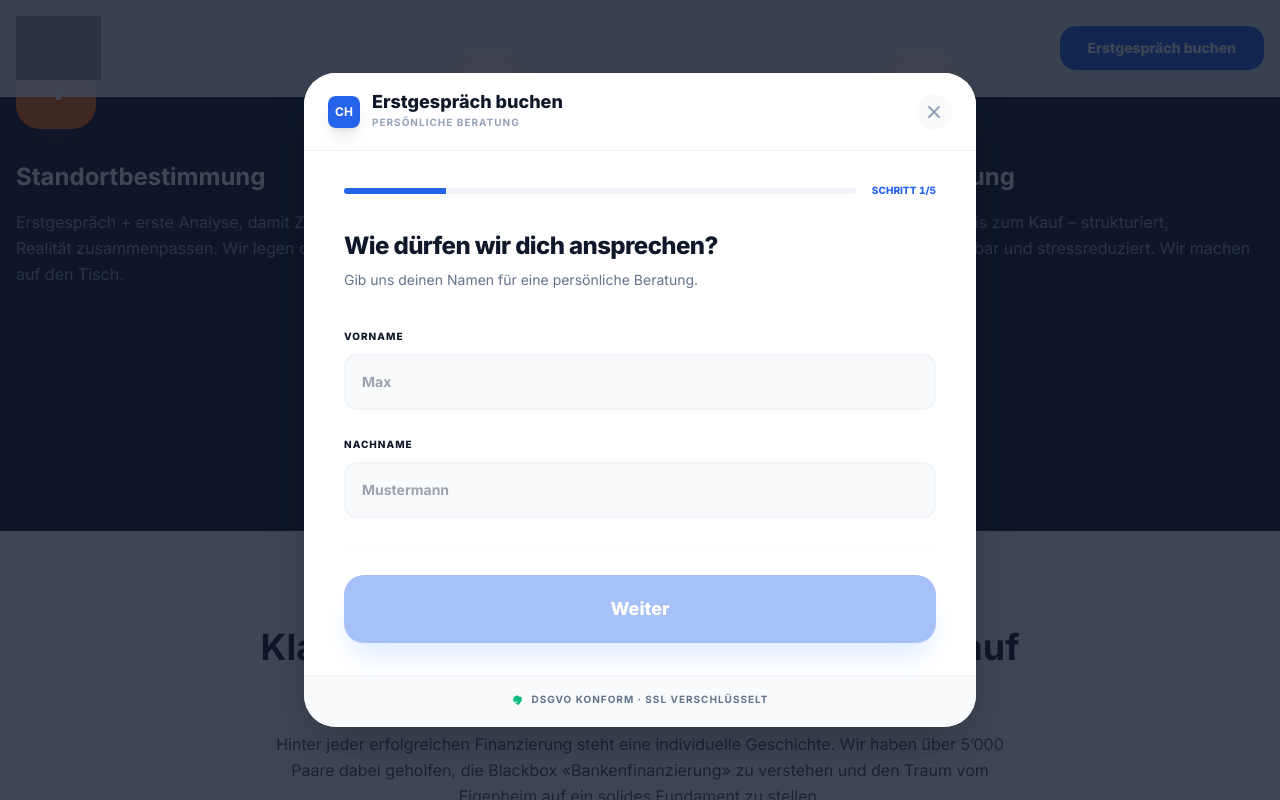
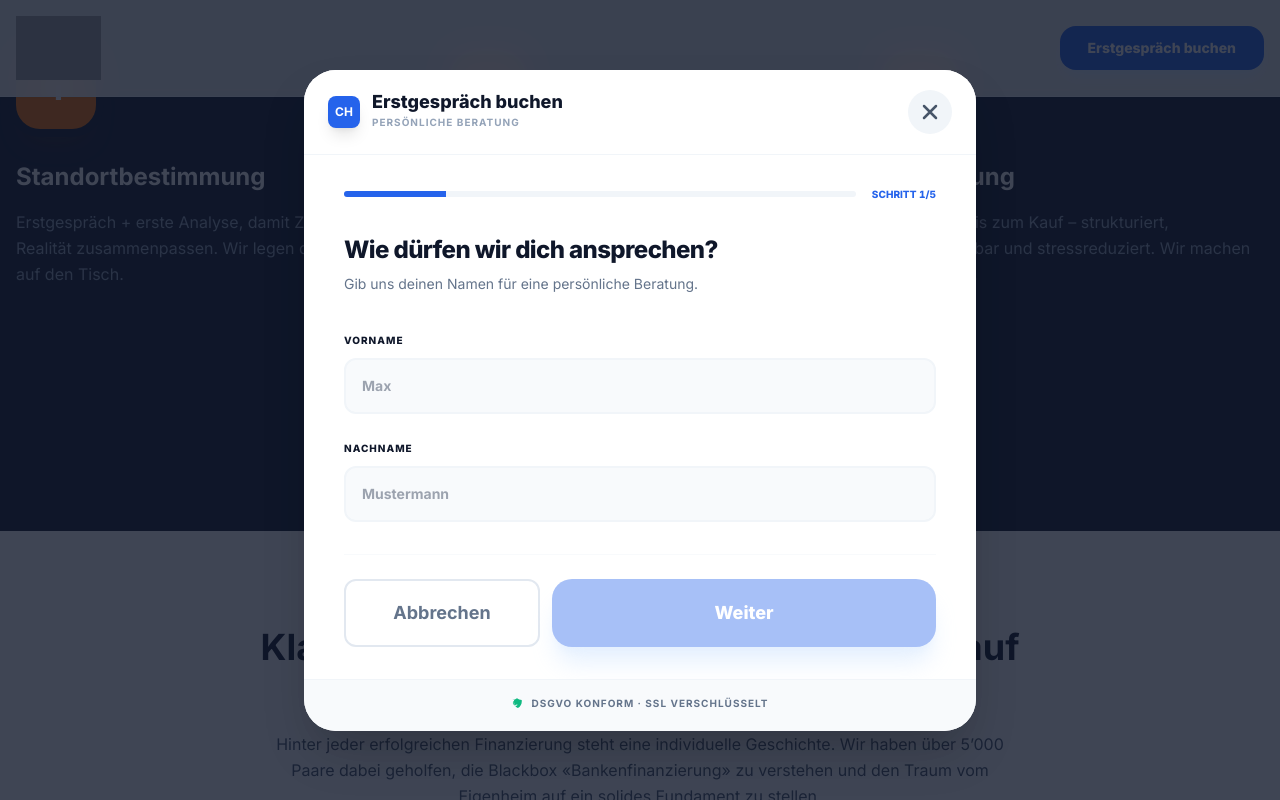
Before and after one commit to yathur-hub/EigenheimNavigator_v1.2, a React (Vite) app: page / in a window 1280 px wide. Both pictures are taken after a click on the button "Erstgespräch sichern". Shown: the part 4265-5065 px from the top of the page. Built offline with nearby package versions, Linux system fonts and the light colour scheme; grey boxes are pictures that could not be loaded.

Commit message:
feat(ui): add cancel button to booking modal
Improve user experience by adding an explicit cancel option to the booking form within the modal and refining the close button style for better accessibility and interaction.

```diff
--- a/App.tsx
+++ b/App.tsx
@@ -60,8 +60,8 @@ const App: React.FC = () => {
                   <p className="text-[10px] text-slate-400 font-bold uppercase tracking-widest mt-1">Persönliche Beratung</p>
                 </div>
               </div>
-              <button onClick={closeModal} className="p-2 bg-slate-50 rounded-full text-slate-400 hover:text-slate-600 transition-colors">
-                <svg className="w-5 h-5" fill="none" stroke="currentColor" viewBox="0 0 24 24"><path strokeLinecap="round" strokeLinejoin="round" strokeWidth="2.5" d="M6 18L18 6M6 6l12 12" /></svg>
+              <button onClick={closeModal} aria-label="Schliessen" className="w-11 h-11 bg-slate-100 hover:bg-slate-200 active:scale-95 rounded-full text-slate-600 hover:text-slate-900 flex items-center justify-center transition-all cursor-pointer">
+                <svg className="w-6 h-6" fill="none" stroke="currentColor" viewBox="0 0 24 24"><path strokeLinecap="round" strokeLinejoin="round" strokeWidth="2.5" d="M6 18L18 6M6 6l12 12" /></svg>
               </button>
             </div>
 
--- a/components/BookingForm.tsx
+++ b/components/BookingForm.tsx
@@ -164,11 +164,20 @@ const BookingForm: React.FC<BookingFormProps> = ({ onSuccess, onClose, title, su
             </div>
           </div>
 
-          <div className="pt-6 border-t border-slate-50">
+          <div className="pt-6 border-t border-slate-50 flex flex-col sm:flex-row gap-3">
+            {variant === 'modal' && onClose && (
+              <button
+                type="button"
+                onClick={onClose}
+                className="order-2 sm:order-1 flex-1 border-2 border-slate-200 text-slate-500 py-4 rounded-xl font-bold text-lg hover:bg-slate-50 hover:text-slate-700 transition-all"
+              >
+                Abbrechen
+              </button>
+            )}
             <button
               onClick={() => setModalView('contact')}
               disabled={!formData.firstname || !formData.lastname}
-              className="w-full bg-blue-600 text-white py-4 sm:py-5 rounded-xl sm:rounded-[20px] font-black text-lg shadow-xl shadow-blue-200 hover:bg-blue-700 transition-all disabled:opacity-40"
+              className={`order-1 sm:order-2 ${variant === 'modal' && onClose ? 'flex-[2]' : 'w-full'} bg-blue-600 text-white py-4 sm:py-5 rounded-xl sm:rounded-[20px] font-black text-lg shadow-xl shadow-blue-200 hover:bg-blue-700 transition-all disabled:opacity-40`}
             >
               Weiter
             </button>
```
